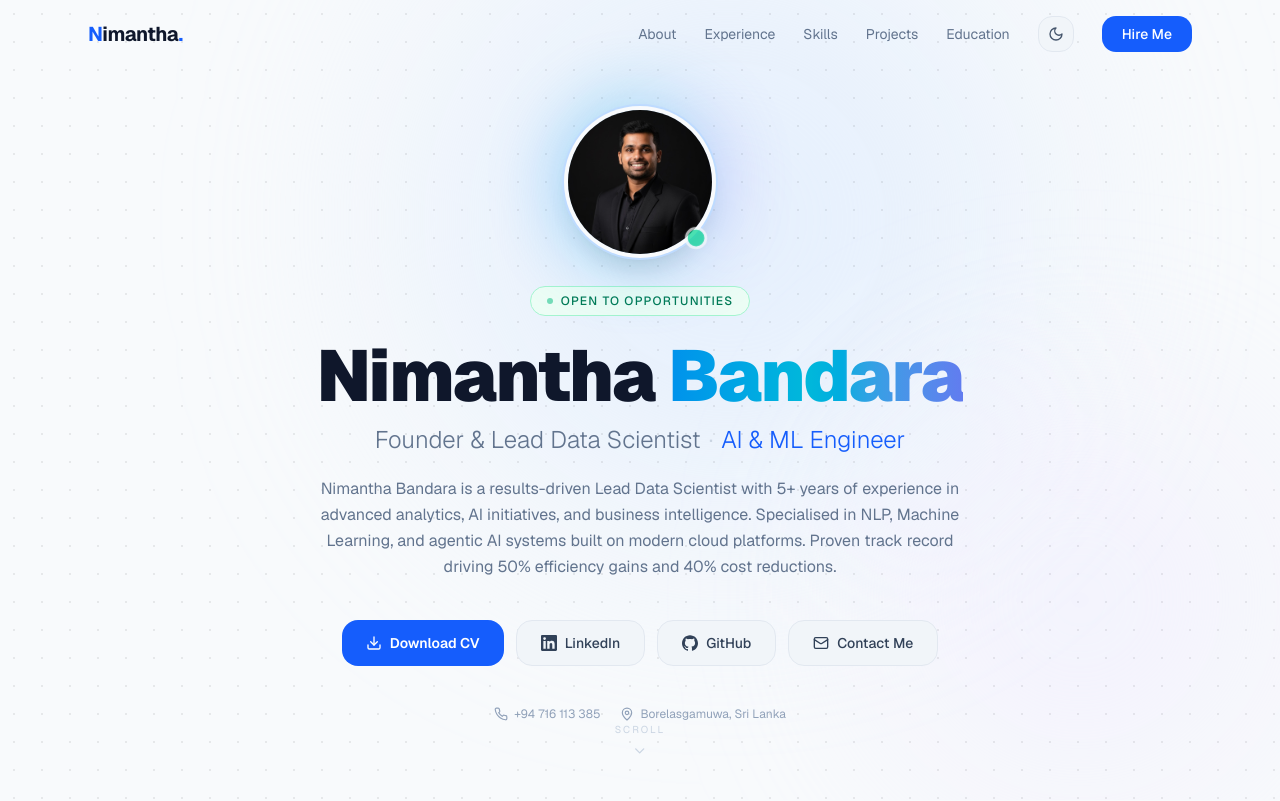
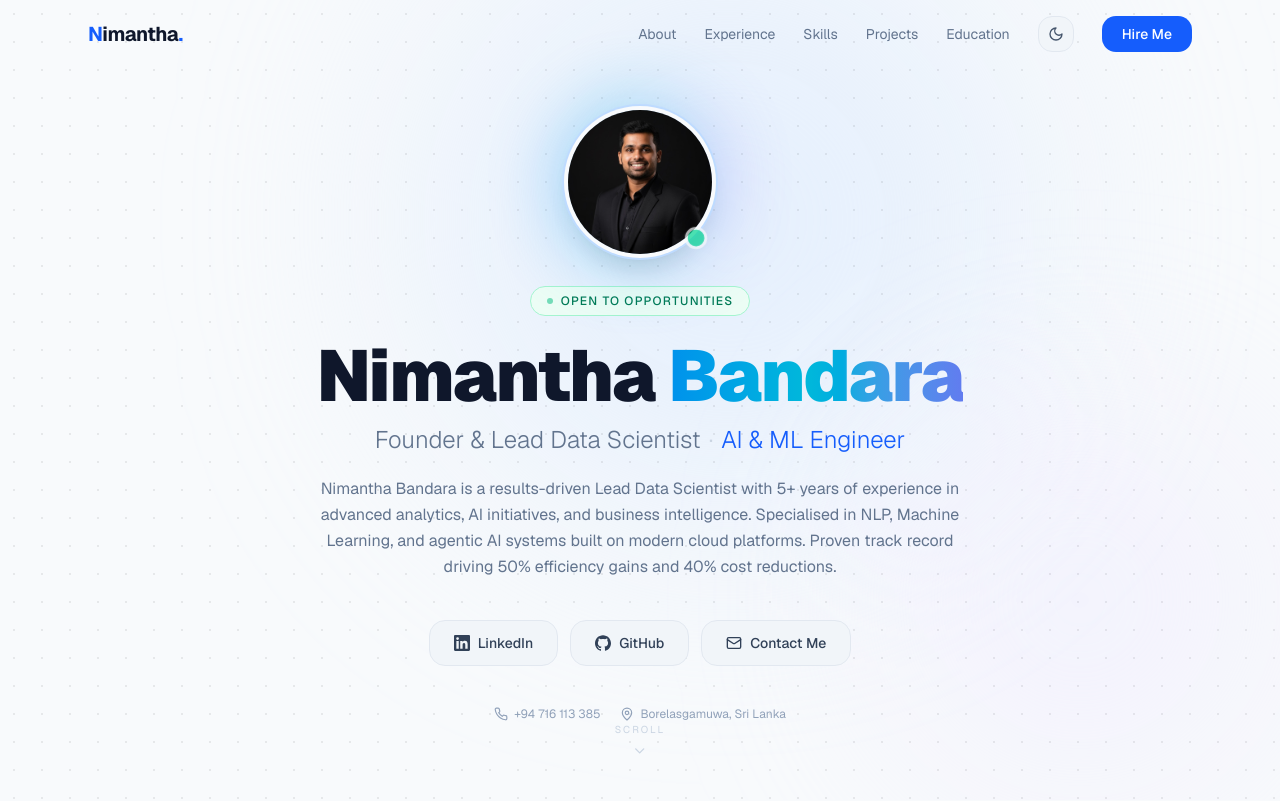
Before and after one commit to RNimantha/professional-cv, a Next.js app: page / in a window 1280 px wide. Shown: the top 801 px of the page. Built offline with nearby package versions, Linux system fonts and the light colour scheme.

Commit message:
remove download button

```diff
--- a/cv-template.tsx
+++ b/cv-template.tsx
@@ -22,7 +22,6 @@ import {
   Star,
   Sun,
   Moon,
-  Download,
 } from "lucide-react"
 
 /* ── Brand icons (lucide deprecated these) ─────────────────────────────────── */
@@ -657,15 +656,6 @@ export default function ProfessionalCV() {
             {/* CTA buttons */}
             <div className="flex flex-wrap justify-center gap-3 mb-10">
               <a
-                href="/nimantha-bandara-cv.pdf"
-                download
-                aria-label="Download CV as PDF"
-                className="flex items-center gap-2 px-6 py-3 bg-blue-600 hover:bg-blue-700 dark:hover:bg-blue-500 text-white rounded-2xl font-semibold text-sm transition-all hover:scale-105 hover:shadow-xl hover:shadow-blue-500/30"
-              >
-                <Download className="w-4 h-4" />
-                Download CV
-              </a>
-              <a
                 href="https://www.linkedin.com/in/nimantha-bandara-986192132"
                 target="_blank"
                 rel="noopener noreferrer"
```
